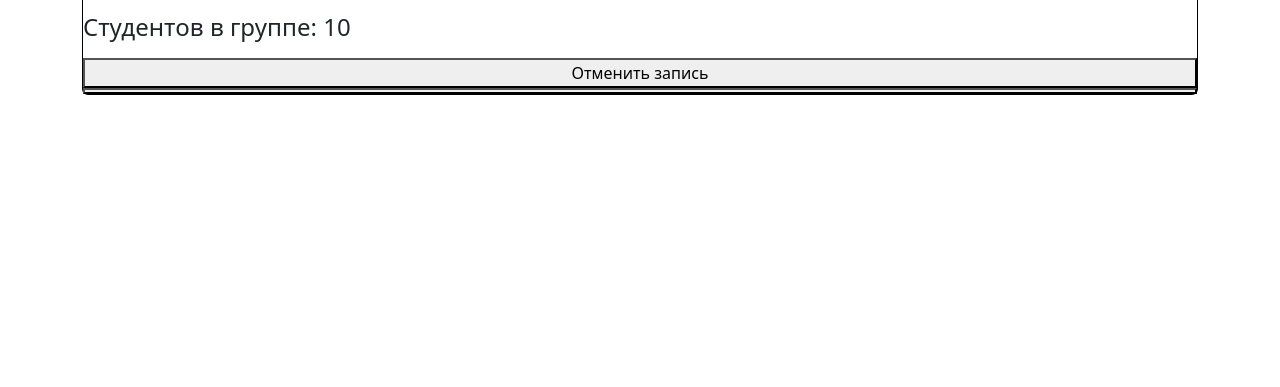
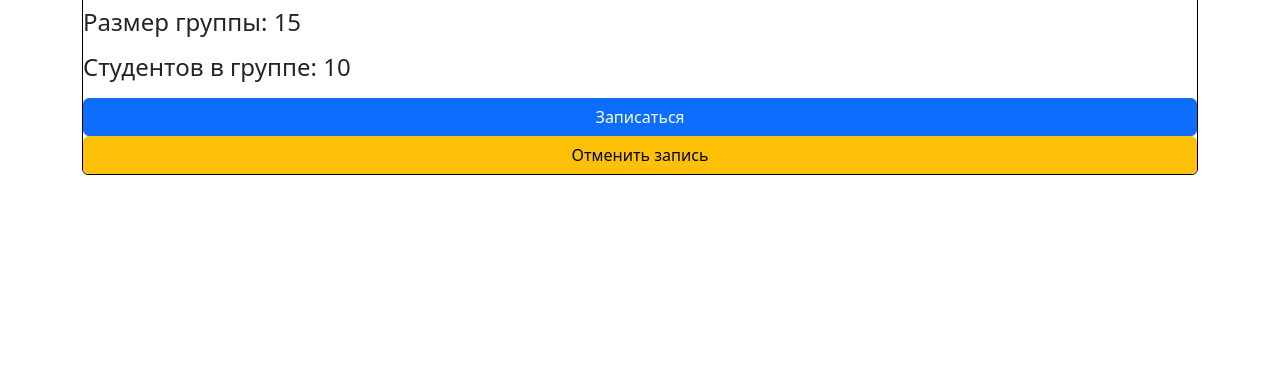
Before and after one commit to borzX/JS-API_HW1, a plain HTML site: page index.html in a window 1280 px wide. Shown: the part 413-800 px from the top of the page. Drawn offline with nearby package versions, Linux system fonts and the light colour scheme.

Commit message:
Add files via upload

```diff
--- a/index.html
+++ b/index.html
@@ -23,25 +23,47 @@
       box-sizing: border-box;
       border: 1px, solid, black;
     }
+    .button{
+      height: 30px;
+      width: 500px
+    }
+    .button_loss{
+      background-color: gray;
+      height: 30px;
+      width: 500px
+    }
   </style>
   <script src="https://cdn.jsdelivr.net/npm/@popperjs/core@2.11.8/dist/umd/popper.min.js" integrity="sha384-I7E8VVD/ismYTF4hNIPjVp/Zjvgyol6VFvRkX/vR+Vc4jQkC+hVqc2pM8ODewa9r" crossorigin="anonymous"></script>
 <script src="https://cdn.jsdelivr.net/npm/bootstrap@5.3.3/dist/js/bootstrap.min.js" integrity="sha384-0pUGZvbkm6XF6gxjEnlmuGrJXVbNuzT9qBBavbLwCsOGabYfZo0T0to5eqruptLy" crossorigin="anonymous"></script>
 
   <script>
 
-    // const lessonData = require('./lessons.json')
-    const lessonDat = [
+
+
+
+
+
+
+
+
+    // const lessonData = JSON.parse(lessons)
+
+
+    // const lessonDat = lessonData
+
+
+    let lessonDat = [
       {
       lesson: "NODE",
       date: "01-08-2024",
-      max_student: "10",
-      curent_student: "9"
+      max_student: 10,
+      curent_student: 9
       },
       {
       lesson: "JS",
       date: "02-08-2024",
-      max_student: "15",
-      curent_student: "10"
+      max_student: 15,
+      curent_student: 10
       }
     ];
 
@@ -55,7 +77,7 @@
     });
 
     function createLessons(lesson, date, max_student, curent_student){
-      console.log(lesson);
+      // console.log(lesson);
       const articleItem = document.createElement('li')
       articleItem.classList.add('list-group-item')
 
@@ -76,12 +98,16 @@
       lessonCurrentStudent.textContent = `Студентов в группе: ${curent_student}`;
 
       const addButton = document.createElement('button')
+      addButton.classList.add('btn');
+      addButton.className += ' btn-primary';
       addButton.textContent = "Записаться"
 
 
 
       const lossButton = document.createElement('button')
-      addButton.textContent = "Отменить запись"
+      lossButton.classList.add('btn');
+      lossButton.className += ' btn-warning';
+      lossButton.textContent = "Отменить запись"
 
       lessonList.append(lessonTitle)
       lessonList.append(lessonDate)
@@ -89,7 +115,21 @@
       lessonList.append(lessonCurrentStudent)
       lessonList.append(addButton)
       lessonList.append(lossButton)
+
+      addButton.addEventListener('click', function(e){
+        // console.log(e);
+        curent_student = curent_student+1
+        // console.log(curent_student);
+        lessonDat.curent_student = curent_student
+        // lessonDat.push(curent_student)
+
+        // document.location.reload()
+
+
+      })
     }
+
+    // document.addEventListener()
     // console.log(lessonDat);
     // const createLessonList = createLessons(newLes.title)
   </script>
```
